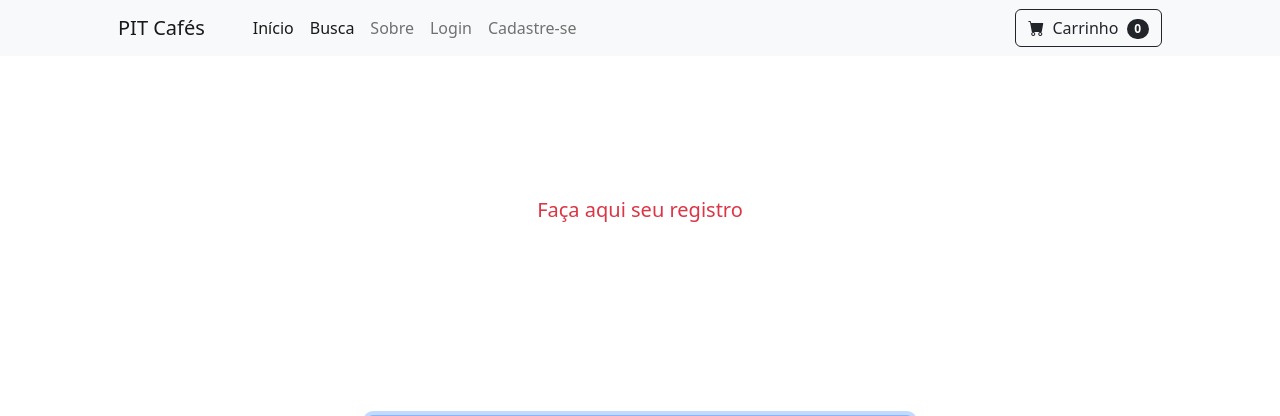
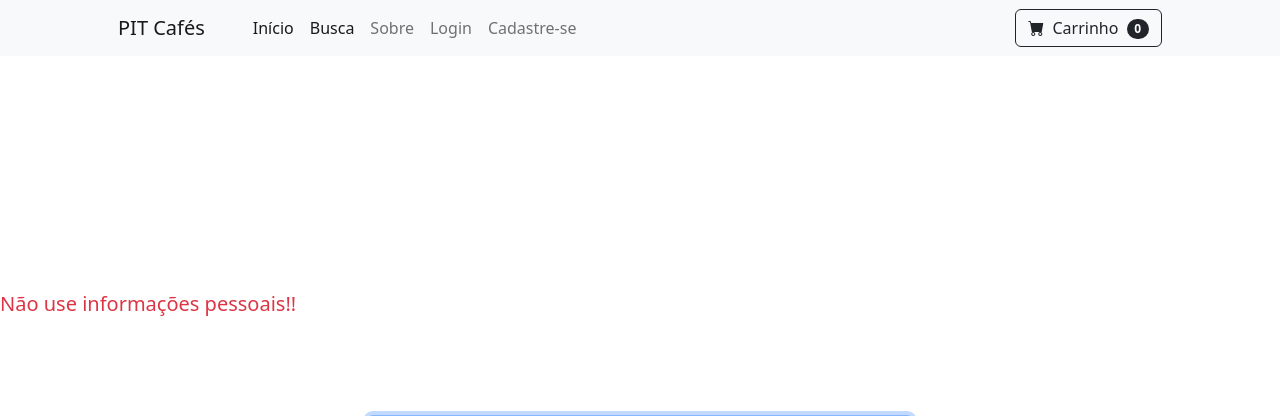
Before and after one commit to samuelwerneck/cafe, a Django app: page /register in a window 1280 px wide. Shown: the top 416 px of the page. Run offline with Django 5.2, Linux system fonts and the light colour scheme.

Commit message:
Ajustes cabeçalho

```diff
--- a/store/templates/register.html
+++ b/store/templates/register.html
@@ -6,12 +6,12 @@
             <div class="container px-4 px-lg-5 my-5">
                 <div class="text-center text-white">
                     <h1 class="display-4 fw-bolder">Cadastre-se</h1>
-                    <p class="lead fw-normal text-danger mb-0">Faça aqui seu registro</p>
+                    <p class="lead fw-normal text-white-50 mb-0">Faça aqui seu registro</p>
                 </div>
             </div>
         </header>
 
-        <p class="lead fw-normal text-white-50 mb-0">Não use informações pessoais!!</p>
+        <p class="lead fw-normal text-danger mb-0">Não use informações pessoais!!</p>
 
         <div class="container">
             <div class="row">
```
